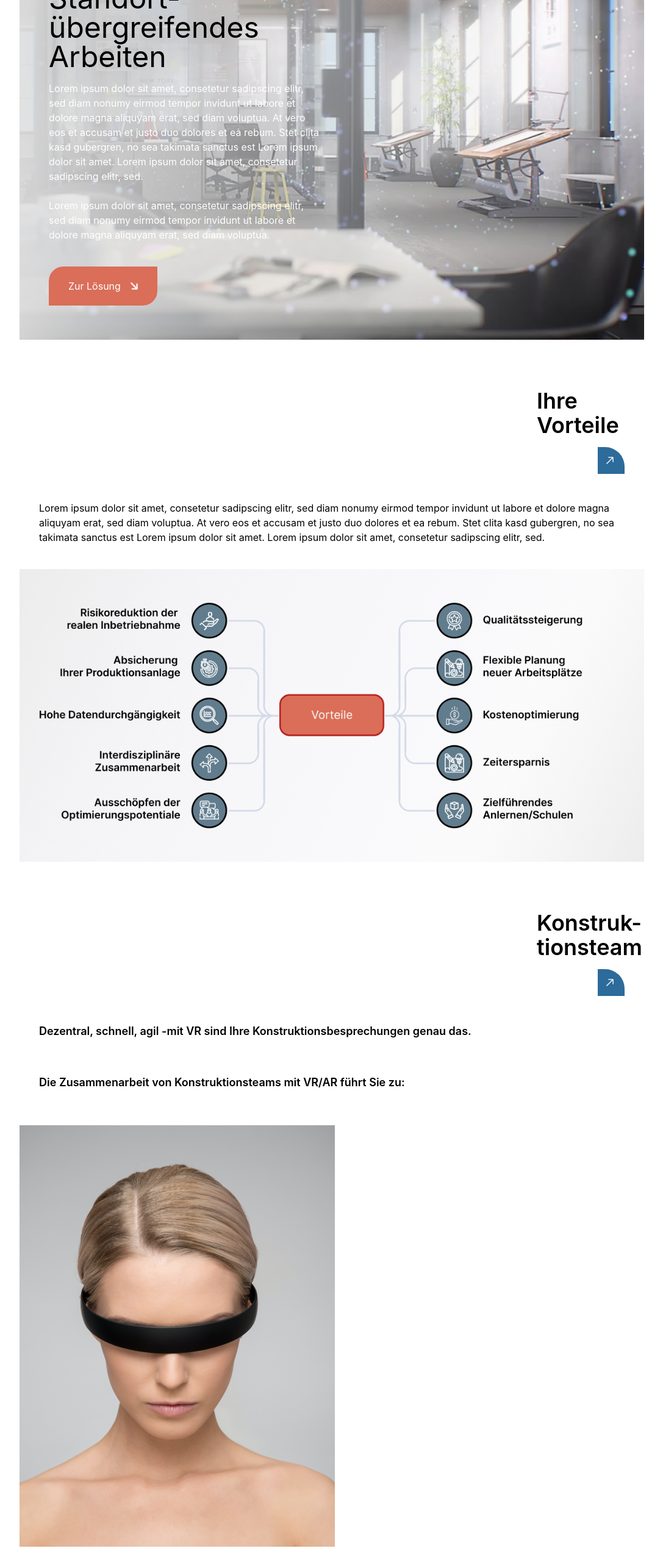
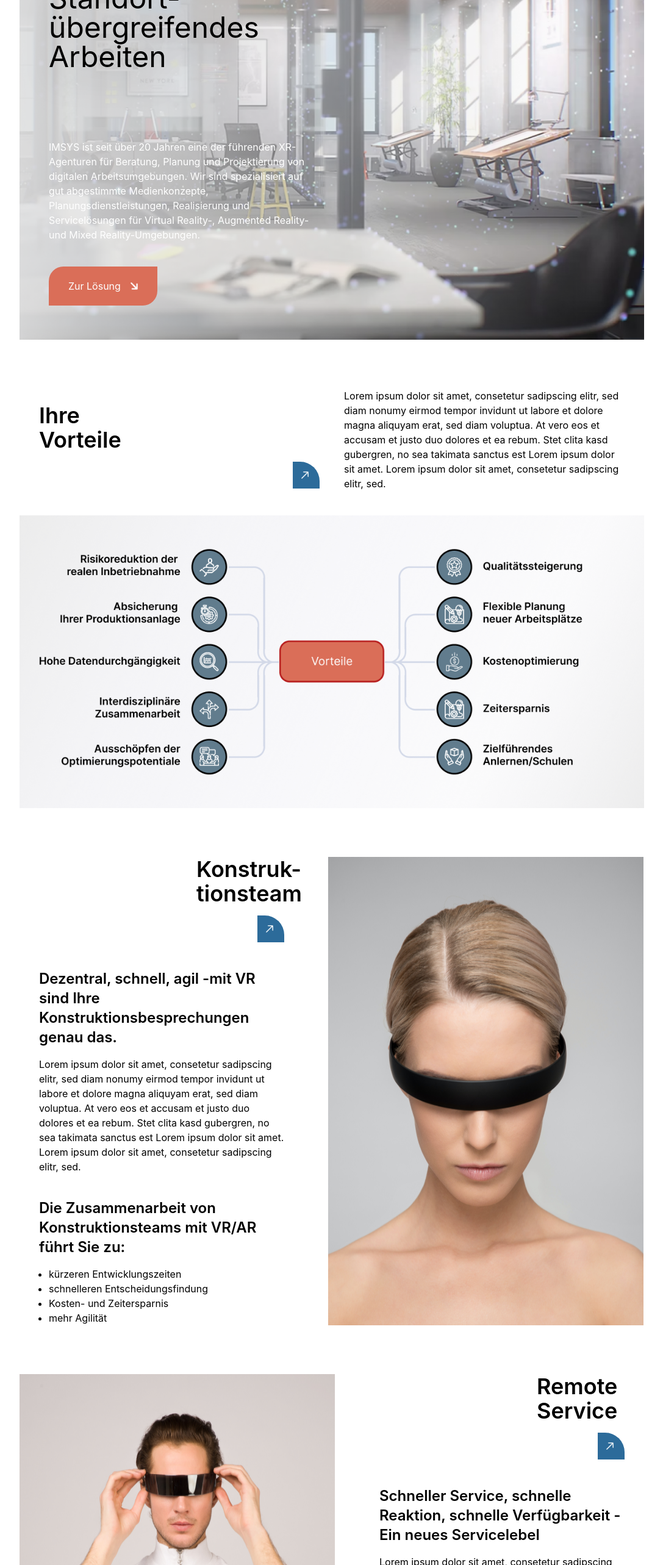
Before and after one commit to Zyrean/Imsys, a Next.js app: page /herausforderungen in a window 1280 px wide. Shown: the part 220-2786 px from the top of the page at 61% size, without its empty margins (96-1183 px from the left). Built offline with nearby package versions, Linux system fonts and the light colour scheme.

Commit message:
no message

```diff
--- a/src/app/herausforderungen/page.js
+++ b/src/app/herausforderungen/page.js
@@ -11,6 +11,7 @@ import TextBlock from "@/components/herausforderungen/TextBlock";
 import LösungsBlock from "@/components/herausforderungen/LösungsBlock";
 import ContactBlock from "@/components/contact/ContactBlock";
 import WebsiteInformation from "@/components/sections/home/WebsiteInformation";
+import VorteilsBlock from "@/components/herausforderungen/VorteilsBlock";
 
 function HerausforderungenPage() {
   return (
@@ -55,24 +56,19 @@ function HerausforderungenPage() {
         buttonStyle="learn more"
         buttonHref="/loesungen"
       >
-        Lorem ipsum dolor sit amet, consetetur sadipscing elitr, sed diam nonumy
-        eirmod tempor invidunt ut labore et dolore magna aliquyam erat, sed diam
-        voluptua. At vero eos et accusam et justo duo dolores et ea rebum. Stet
-        clita kasd gubergren, no sea takimata sanctus est Lorem ipsum dolor sit
-        amet. Lorem ipsum dolor sit amet, consetetur sadipscing elitr, sed.
-        <br />
-        <br />
-        Lorem ipsum dolor sit amet, consetetur sadipscing elitr, sed diam nonumy
-        eirmod tempor invidunt ut labore et dolore magna aliquyam erat, sed diam
-        voluptua.
+        IMSYS ist seit über 20 Jahren eine der führenden XR-Agenturen für
+        Beratung, Planung und Projektierung von digitalen Arbeitsumgebungen. Wir
+        sind spezialisiert auf gut abgestimmte Medienkonzepte,
+        Planungsdienstleistungen, Realisierung und Servicelösungen für Virtual
+        Reality-, Augmented Reality- und Mixed Reality-Umgebungen.
       </WebsiteInformation>
 
       {/* SECTION 2 */}
       <section className="flex flex-col gap-10">
-        <div className="flex flex-col gap-10 px-8">
-          <HeaderSection text="Ihre Vorteile" />
+        <div className="flex flex-col gap-10 px-8 lg:flex-row">
+          <HeaderSection text="Ihre Vorteile" className={"lg:w-1/2"} />
 
-          <p>
+          <p className="lg:w-1/2">
             Lorem ipsum dolor sit amet, consetetur sadipscing elitr, sed diam
             nonumy eirmod tempor invidunt ut labore et dolore magna aliquyam
             erat, sed diam voluptua. At vero eos et accusam et justo duo dolores
@@ -86,8 +82,8 @@ function HerausforderungenPage() {
       </section>
 
       {/* SECTION 3 */}
-      <section className="flex flex-col gap-10">
-        <div className="flex flex-col gap-10 px-8">
+      <section className="flex flex-col gap-10 lg:flex-row">
+        {/* <div className="flex flex-col gap-10 px-8">
           <HeaderSection text="Konstruk- tionsteam" />
 
           <TextBlock
@@ -110,14 +106,60 @@ function HerausforderungenPage() {
               <li>mehr Agilität</li>
             </ul>
           </TextBlock>
-        </div>
+        </div> */}
+
+        <VorteilsBlock header="Konstruk- tionsteam" className="lg:w-1/2">
+          <TextBlock
+            header="Dezentral, schnell, agil -mit VR sind Ihre
+              Konstruktionsbesprechungen genau das."
+          >
+            Lorem ipsum dolor sit amet, consetetur sadipscing elitr, sed diam
+            nonumy eirmod tempor invidunt ut labore et dolore magna aliquyam
+            erat, sed diam voluptua. At vero eos et accusam et justo duo dolores
+            et ea rebum. Stet clita kasd gubergren, no sea takimata sanctus est
+            Lorem ipsum dolor sit amet. Lorem ipsum dolor sit amet, consetetur
+            sadipscing elitr, sed.
+          </TextBlock>
+
+          <TextBlock header=" Die Zusammenarbeit von Konstruktionsteams mit VR/AR führt Sie zu:">
+            <ul className="list-disc pl-4">
+              <li>kürzeren Entwicklungszeiten</li>
+              <li>schnelleren Entscheidungsfindung</li>
+              <li>Kosten- und Zeitersparnis</li>
+              <li>mehr Agilität</li>
+            </ul>
+          </TextBlock>
+        </VorteilsBlock>
 
         <Image src={Pic2} alt="Women with VR glasses" />
       </section>
 
       {/* SECTION 4 */}
-      <section className="flex flex-col gap-10">
-        <div className="flex flex-col gap-10 px-8">
+      <section className="flex flex-col gap-10 lg:flex-row-reverse">
+        <VorteilsBlock header="Remote Service" className="lg:w-1/2">
+          <TextBlock header="Schneller Service, schnelle Reaktion, schnelle Verfügbarkeit - Ein neues Servicelebel">
+            Lorem ipsum dolor sit amet, consetetur sadipscing elitr, sed diam
+            nonumy eirmod tempor invidunt ut labore et dolore magna aliquyam
+            erat, sed diam voluptua. At vero eos et accusam et justo duo dolores
+            et ea rebum. Stet clita kasd gubergren, no sea takimata sanctus est
+            Lorem ipsum dolor sit amet. Lorem ipsum dolor sit amet, consetetur
+            sadipscing elitr, sed.
+          </TextBlock>
+
+          <TextBlock header="Der Einsatz von Remote-Service führt im Ergebnis zu">
+            <ul className="list-disc pl-4">
+              <li>Kosten- und Zeiterstarung</li>
+              <li>
+                Flexiblen Einsatz des Expertenwissens (standortunabhängig)
+              </li>
+              <li>Mehr nachhaltigkeit</li>
+              <li>Höhere Wettbewerbsfähigkeit</li>
+              <li>hohe Kundenzufriedenheit durch gekürzte Ausfallzeiten</li>
+            </ul>
+          </TextBlock>
+        </VorteilsBlock>
+
+        {/* <div className="flex flex-col gap-10 px-8">
           <HeaderSection text="Remote Service" />
 
           <TextBlock header="Schneller Service, schnelle Reaktion, schnelle Verfügbarkeit - Ein neues Servicelebel">
@@ -140,14 +182,35 @@ function HerausforderungenPage() {
               <li>hohe Kundenzufriedenheit durch gekürzte Ausfallzeiten</li>
             </ul>
           </TextBlock>
-        </div>
+        </div> */}
 
         <Image src={Pic3} alt="Women with VR glasses" />
       </section>
 
       {/* SECTION 5 */}
-      <section className="flex flex-col gap-10">
-        <div className="flex flex-col gap-10 px-8">
+      <section className="flex flex-col gap-10 lg:flex-row">
+        <VorteilsBlock header="Virtuelle Zusammen- arbeit" className="lg:w-1/2">
+          <TextBlock header="Effektiv, abgestimmt, koordiniert -virtuelle Zusammenarbeit in der Produktionsplanung.">
+            Lorem ipsum dolor sit amet, consetetur sadipscing elitr, sed diam
+            nonumy eirmod tempor invidunt ut labore et dolore magna aliquyam
+            erat, sed diam voluptua. At vero eos et accusam et justo duo dolores
+            et ea rebum. Stet clita kasd gubergren, no sea takimata sanctus est
+            Lorem ipsum dolor sit amet. Lorem ipsum dolor sit amet, consetetur
+            sadipscing elitr, sed.
+          </TextBlock>
+
+          <TextBlock header="Die vurtuelle Zusammenarbeit in der Produktionsplanung führt im Ergebnis zu">
+            <ul className="list-disc pl-4">
+              <li>Reduzierte Reisezeiten</li>
+              <li>Erhöhter Effizienz</li>
+              <li>Mehr Agilität</li>
+              <li>Mehr Nachhaltigkeit</li>
+              <li>Optimierter Kommunikation</li>
+            </ul>
+          </TextBlock>
+        </VorteilsBlock>
+
+        {/* <div className="flex flex-col gap-10 px-8">
           <HeaderSection text="Virtuelle Zusammen- arbeit" />
 
           <TextBlock header="Effektiv, abgestimmt, koordiniert -virtuelle Zusammenarbeit in der Produktionsplanung.">
@@ -168,25 +231,31 @@ function HerausforderungenPage() {
               <li>Optimierter Kommunikation</li>
             </ul>
           </TextBlock>
-        </div>
+        </div> */}
 
-        <Image src={Pic3} alt="Women with VR glasses" />
+        <Image src={Pic2} alt="Women with VR glasses" />
       </section>
 
       {/* SECTION 6 */}
       <section className="flex flex-col gap-10">
-        <div className="flex flex-col gap-10 bg-gray-200">
-          <Image src={Pic4} alt="Img with a phone" />
-          <div className="px-8">
-            <h2 className="mb-10 text-2xl font-semibold">
+        <div className="flex flex-col gap-10 bg-gray-200 lg:flex-row">
+          <Image
+            src={Pic4}
+            alt="Img with a phone"
+            className="w-full lg:w-1/2"
+          />
+
+          <div className="px-8 lg:flex lg:flex-col lg:justify-center">
+            <h2 className="mb-10 text-2xl font-semibold lg:text-4xl lg:font-medium lg:leading-[50px]">
               Wir haben die Lösung? <br /> Hier lang...
             </h2>
-            <Button style="default" className="mb-10">
+            <Button style="default" className="mb-10 lg:mb-0">
               Weiterlesen
             </Button>
           </div>
         </div>
 
+        <div className="flex flex-col gap-10 lg:flex-row">
           <LösungsBlock header="Keys to writing copy that actually converts and sells users">
             Lorem ipsum dolor sit amet, consetetur sadipscing elitr, sed diam
             nonumy eirmod. Lorem ipsum dolor sit amet
@@ -196,6 +265,7 @@ function HerausforderungenPage() {
             Lorem ipsum dolor sit amet, consetetur sadipscing elitr, sed diam
             nonumy eirmod. Lorem ipsum dolor sit amet
           </LösungsBlock>
+        </div>
       </section>
 
       {/* SECTION 7 */}
--- a/src/app/page.js
+++ b/src/app/page.js
@@ -7,7 +7,7 @@ import Innovationstreiber from "@/components/sections/home/Innovationstreiber";
 import ReferenzProjekte from "@/components/sections/home/ReferenzProjekte";
 import KundenPosts from "@/components/sections/home/KundenPosts";
 import Newsletter from "@/components/sections/home/Newsletter";
-import Picture1 from "@/assets/Picture1_390x214.png";
+import Picture1 from "@/assets/Picture1_1200x660.png";
 
 export default function HomePage() {
   return (
--- a/src/components/contact/ContactBlock.jsx
+++ b/src/components/contact/ContactBlock.jsx
@@ -2,13 +2,13 @@ import Button from "../ui/Button";
 
 function ContactBlock() {
   return (
-    <div className="flex flex-col gap-6 px-8">
+    <div className="flex flex-col gap-6 px-8 lg:flex-row lg:items-center lg:justify-between">
       <div>
         <h2 className="text-xl font-semibold">Haben Sie Fragen?</h2>
         <p>Rufen Sie uns an oder machen Sie einen Termin aus.</p>
       </div>
 
-      <div className="flex flex-col gap-2">
+      <div className="flex flex-col gap-2 lg:flex-row">
         <Button style="default small">Terminvereinbarung</Button>
         <Button style="default border">Kontakt</Button>
       </div>
--- a/src/components/footer/FooterBlock.jsx
+++ b/src/components/footer/FooterBlock.jsx
@@ -14,11 +14,21 @@ function FooterBlock({ type }) {
       <div className="flex flex-col gap-4">
         <h3 className="text-xl font-semibold">Agentur</h3>
         <ul className="flex flex-col gap-2">
-          <li>Startseite</li>
-          <li>Über uns</li>
-          <li>Blog</li>
-          <li>Kontakt</li>
-          <li>FAQ</li>
+          <NavLink arrow={false} to="/" className="hover:text-orange">
+            Startseite
+          </NavLink>
+          <NavLink arrow={false} to="/" className="hover:text-orange">
+            Über uns
+          </NavLink>
+          <NavLink arrow={false} to="/" className="hover:text-orange">
+            Blog
+          </NavLink>
+          <NavLink arrow={false} to="/" className="hover:text-orange">
+            Kontakt
+          </NavLink>
+          <NavLink arrow={false} to="/" className="hover:text-orange">
+            FAQ
+          </NavLink>
         </ul>
       </div>
     );
@@ -28,7 +38,9 @@ function FooterBlock({ type }) {
     return (
       <div className="flex flex-col gap-4">
         <h3 className="text-xl font-semibold">Kontakt</h3>
-        <Image src={Logo} alt="Imsys log" />
+        <NavLink arrow={false} to="/">
+          <Image src={Logo} alt="Imsys log" />
+        </NavLink>
         <div className="flex flex-col">
           <p>Hertichstraße 81</p>
           <p>71229 Leonberg</p>
@@ -88,12 +100,24 @@ function FooterBlock({ type }) {
     <div className="flex flex-col gap-4">
       <h3 className="text-xl font-semibold">Service</h3>
       <ul className="flex flex-col gap-2">
-        <li>Virtual Reality</li>
-        <li>Augmented Reality</li>
-        <li>Mixed Reality</li>
-        <li>Virtual Reality</li>
-        <li>Augmented Reality</li>
-        <li>Mixed Reality</li>
+        <NavLink arrow={false} to="/">
+          Virtual Reality
+        </NavLink>
+        <NavLink arrow={false} to="/" className="hover:text-orange">
+          Augmented Reality
+        </NavLink>
+        <NavLink arrow={false} to="/" className="hover:text-orange">
+          Mixed Reality
+        </NavLink>
+        <NavLink arrow={false} to="/" className="hover:text-orange">
+          Virtual Reality
+        </NavLink>
+        <NavLink arrow={false} to="/" className="hover:text-orange">
+          Augmented Reality
+        </NavLink>
+        <NavLink arrow={false} to="/" className="hover:text-orange">
+          Mixed Reality
+        </NavLink>
       </ul>
     </div>
   );
--- a/src/components/herausforderungen/TextBlock.jsx
+++ b/src/components/herausforderungen/TextBlock.jsx
@@ -1,8 +1,8 @@
 function TextBlock({ header, children }) {
   return (
     <div className="flex flex-col gap-4">
-      <h2 className="text-lg font-semibold">{header}</h2>
-      <p>{}</p>
+      <h2 className="text-lg font-semibold lg:text-2xl">{header}</h2>
+      <p>{children}</p>
     </div>
   );
 }
--- /dev/null
+++ b/src/components/herausforderungen/VorteilsBlock.jsx
@@ -0,0 +1,13 @@
+import HeaderSection from "../ui/HeaderSection";
+import TextBlock from "./TextBlock";
+
+function VorteilsBlock({ header, children, className }) {
+  return (
+    <div className={`flex flex-col gap-10 px-8 ${className}`}>
+      <HeaderSection text={header} />
+      {children}
+    </div>
+  );
+}
+
+export default VorteilsBlock;
--- a/src/components/ui/HeaderSection.jsx
+++ b/src/components/ui/HeaderSection.jsx
@@ -1,6 +1,6 @@
 import Button from "./Button";
 
-function HeaderSection({ text, display = "flex", style, to }) {
+function HeaderSection({ text, display = "flex", style, to, className }) {
   if (style === "desktop") {
     return (
       <div className={`${display} justify-between px-8 lg:mt-8`}>
@@ -15,7 +15,7 @@ function HeaderSection({ text, display = "flex", style, to }) {
 
   return (
     <div
-      className={`${display} justify-between sm:text-xs lg:flex-col lg:justify-normal lg:gap-4 lg:self-end `}
+      className={`${display} justify-between sm:text-xs lg:flex-col lg:justify-normal lg:gap-4 lg:self-end ${className}`}
     >
       <h1 className="w-52 text-4xl font-semibold lg:w-36">{text}</h1>
 
```
Also changed, not shown: src/components/ui/Button.jsx (+5 -2 lines). Lines whose indentation alone changed are shown as unchanged.
